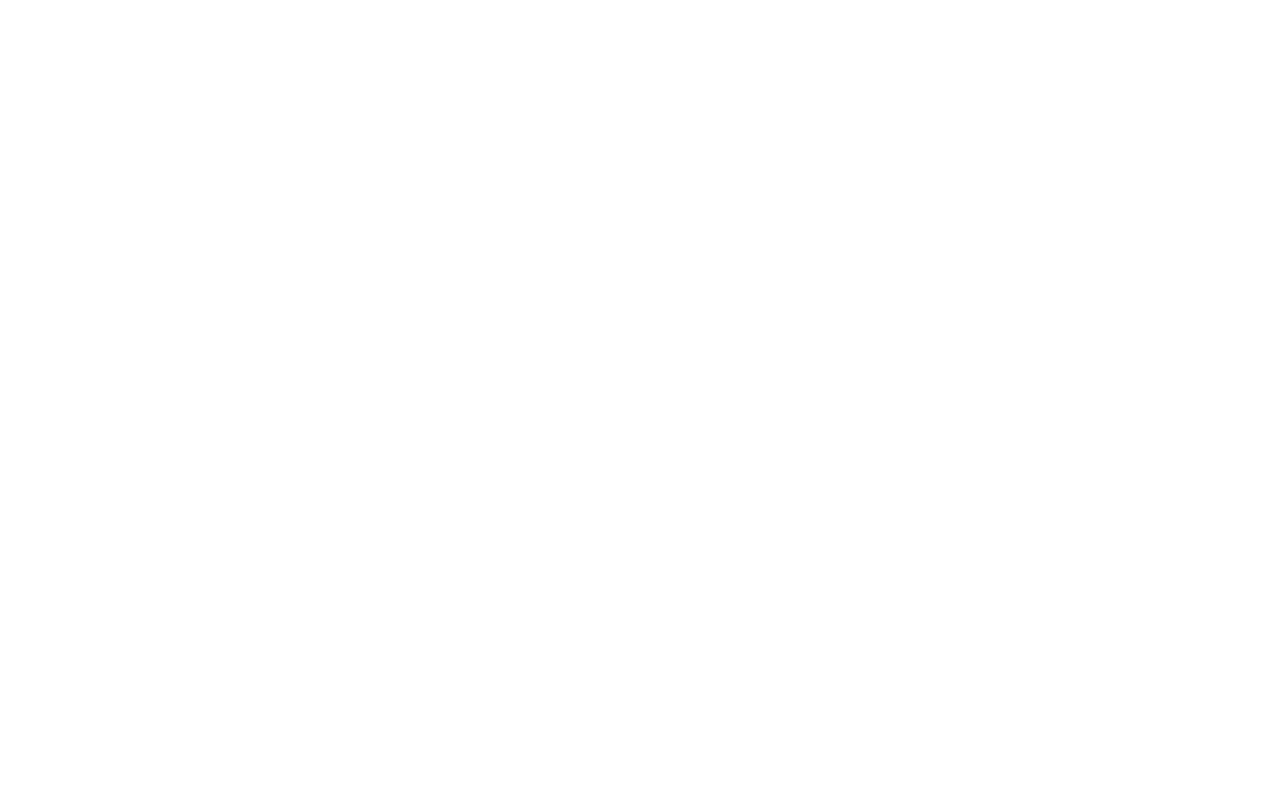
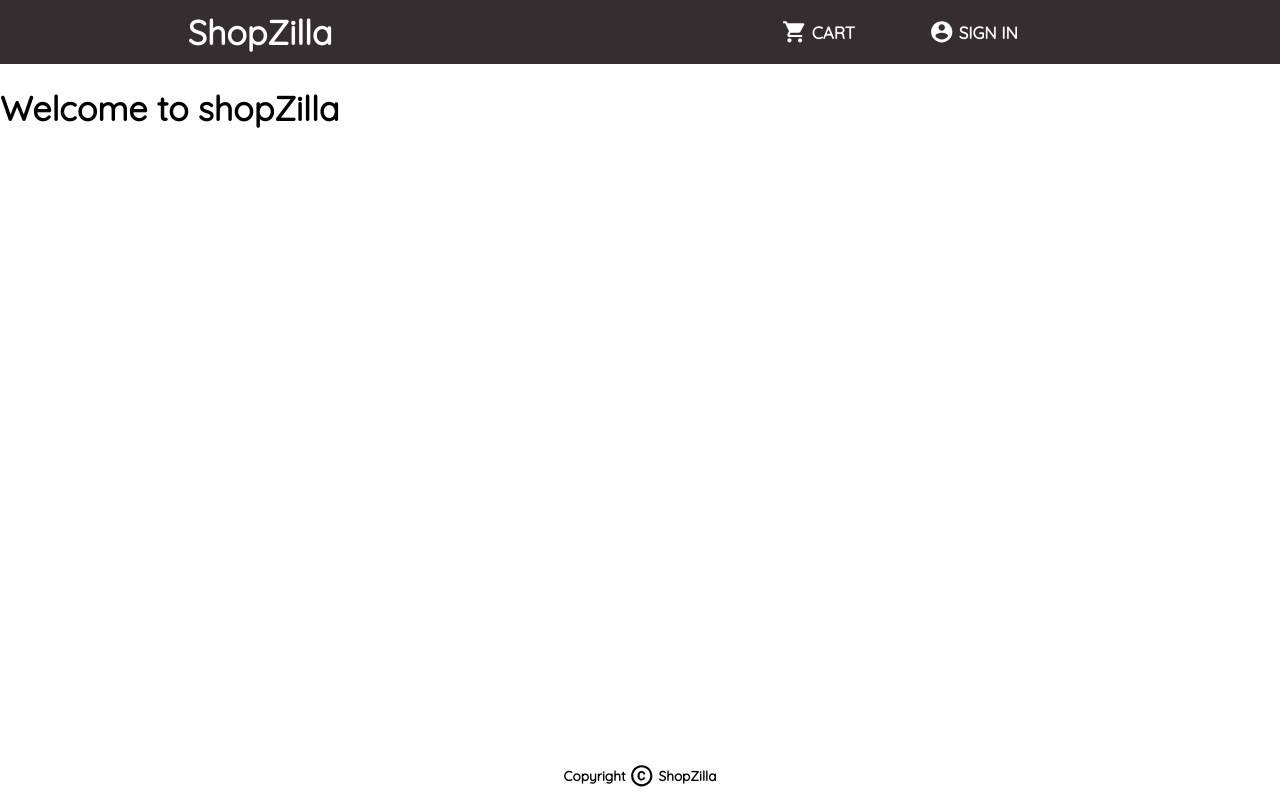
Before and after one commit to pancholipratham7/Ecommerce-web-app, a React (Create React App) app in the folder frontend/: page / in a window 1280 px wide. Built offline with nearby package versions, Linux system fonts and the light colour scheme.

Commit message:
Designing the home page:

```diff
--- a/frontend/package.json
+++ b/frontend/package.json
@@ -3,6 +3,8 @@
   "version": "0.1.0",
   "private": true,
   "dependencies": {
+    "@material-ui/core": "^4.12.3",
+    "@material-ui/icons": "^4.11.2",
     "@testing-library/jest-dom": "^5.15.1",
     "@testing-library/react": "^11.2.7",
     "@testing-library/user-event": "^12.8.3",
--- a/frontend/public/index.html
+++ b/frontend/public/index.html
@@ -9,6 +9,14 @@
       name="description"
       content="Web site created using create-react-app"
     />
+    <!-- FONTS GOOGLE -->
+    <link rel="preconnect" href="https://fonts.googleapis.com" />
+    <link rel="preconnect" href="https://fonts.gstatic.com" crossorigin />
+    <link
+      href="https://fonts.googleapis.com/css2?family=Quicksand&display=swap"
+      rel="stylesheet"
+    />
+
     <link rel="apple-touch-icon" href="%PUBLIC_URL%/logo192.png" />
 
     <link rel="manifest" href="%PUBLIC_URL%/manifest.json" />
--- a/frontend/src/App.css
+++ b/frontend/src/App.css
@@ -0,0 +1,4 @@
+.pageContainer {
+  height: 100%;
+  position: relative;
+}
--- a/frontend/src/App.js
+++ b/frontend/src/App.js
@@ -1,7 +1,14 @@
 import "./App.css";
-
+import Header from "./components/Header.js";
+import Footer from "./components/Footer.js";
 function App() {
-  return <div className="App"></div>;
+  return (
+    <div className="pageContainer">
+      <Header />
+      <h1>Welcome to shopZilla</h1>
+      <Footer />
+    </div>
+  );
 }
 
 export default App;
--- /dev/null
+++ b/frontend/src/components/Footer.css
@@ -0,0 +1,16 @@
+.footer-section {
+  position: absolute;
+  bottom: 0.7rem;
+  width: 100%;
+  font-size: 0.8rem;
+  font-weight: bolder;
+  display: flex;
+  justify-content: center;
+  align-items: center;
+}
+
+.footer-container {
+  display: flex;
+  align-items: center;
+  justify-content: space-between;
+}
--- /dev/null
+++ b/frontend/src/components/Footer.js
@@ -0,0 +1,17 @@
+import React from "react";
+import CopyRight from "@material-ui/icons/Copyright";
+import "./Footer.css";
+
+const Footer = () => {
+  return (
+    <section className="footer-section">
+      <footer className="footer-container">
+        <span>Copyright&nbsp;</span>
+        <CopyRight />
+        <span>&nbsp;ShopZilla</span>
+      </footer>
+    </section>
+  );
+};
+
+export default Footer;
--- /dev/null
+++ b/frontend/src/components/Header.css
@@ -0,0 +1,36 @@
+.headerSection {
+  display: flex;
+  color: white;
+  height: 8%;
+  background-color: #352d30;
+  align-items: center;
+  justify-content: space-around;
+}
+
+.nav-items {
+  display: flex;
+  justify-content: space-evenly;
+  align-items: center;
+  width: 30%;
+}
+
+.cartNav,
+.profileNav {
+  display: flex;
+  align-items: center;
+  justify-content: space-between;
+}
+.cartNav span,
+.profileNav span {
+  margin-left: 0.22rem;
+}
+
+.brand-name span {
+  font-size: 2rem;
+  font-weight: bolder;
+}
+
+.nav-items {
+  font-size: 1rem;
+  font-weight: bold;
+}
--- /dev/null
+++ b/frontend/src/components/Header.js
@@ -0,0 +1,26 @@
+import React from "react";
+import "./Header.css";
+import ShoppingCartIcon from "@material-ui/icons/ShoppingCart";
+import AccountCircle from "@material-ui/icons/AccountCircle";
+
+const Header = () => {
+  return (
+    <div className="headerSection">
+      <div className="brand-name">
+        <span>ShopZilla</span>
+      </div>
+      <div className="nav-items">
+        <div className="cartNav">
+          <ShoppingCartIcon />
+          <span className="cart">CART</span>
+        </div>
+        <div className="profileNav">
+          <AccountCircle />
+          <span>SIGN IN</span>
+        </div>
+      </div>
+    </div>
+  );
+};
+
+export default Header;
--- a/frontend/src/index.css
+++ b/frontend/src/index.css
@@ -1,13 +1,18 @@
+* {
+  box-sizing: border-box;
+  font-family: "Quicksand", sans-serif;
+}
+
+html {
+  font-size: 17px;
+}
+
 body {
   margin: 0;
-  font-family: -apple-system, BlinkMacSystemFont, 'Segoe UI', 'Roboto', 'Oxygen',
-    'Ubuntu', 'Cantarell', 'Fira Sans', 'Droid Sans', 'Helvetica Neue',
-    sans-serif;
-  -webkit-font-smoothing: antialiased;
-  -moz-osx-font-smoothing: grayscale;
+  padding: 0;
+  height: 100vh;
 }
 
-code {
-  font-family: source-code-pro, Menlo, Monaco, Consolas, 'Courier New',
-    monospace;
+#root {
+  height: 100vh;
 }
```
Also changed, not shown: 1 other file (tests, documents, lock files or other folders).
